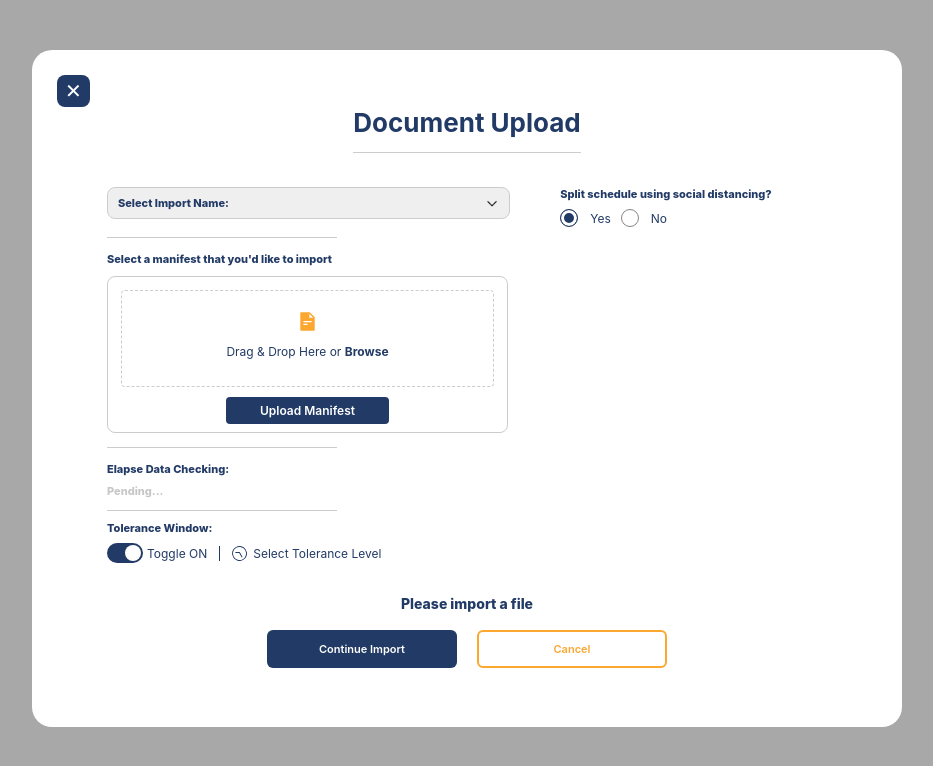
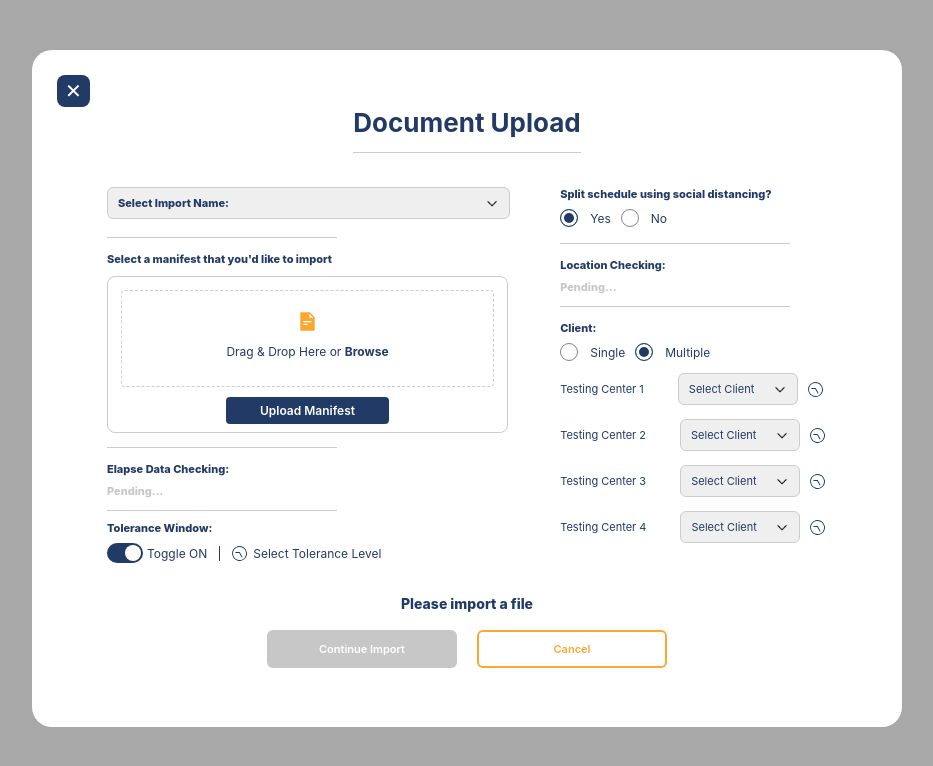
Before and after one commit to Aredu89/skyhop-challenge, a React (Create React App) app: page / in a window 1280 px wide. Shown: the top 766 px of the page, without its empty margins (173-1106 px from the left). Built offline with nearby package versions, Linux system fonts and the light colour scheme.

Commit message:
feat: clients selection

```diff
--- a/src/components/button/button.component.jsx
+++ b/src/components/button/button.component.jsx
@@ -1,8 +1,12 @@
 import React from 'react';
 import { StyledButton } from './button.styles';
 
-const Button = ({ children, type = 'standard', onClick }) => (
-  <StyledButton $type={type} onClick={onClick}>{children}</StyledButton>
+const Button = ({ children, type = 'standard', onClick, disabled = false }) => (
+  <StyledButton
+    $type={type}
+    onClick={onClick}
+    disabled={disabled}
+  >{children}</StyledButton>
 );
 
 export default Button;
--- a/src/components/button/button.styles.jsx
+++ b/src/components/button/button.styles.jsx
@@ -1,5 +1,5 @@
 import styled, { css } from 'styled-components';
-import { PRIMARY_COLOR, SECONDARY_COLOR } from '../../styles/variables';
+import { PRIMARY_COLOR, SECONDARY_COLOR, MEDIUM_GRAY } from '../../styles/variables';
 
 const closeStyles = css`
   font-size: 20px;
@@ -44,6 +44,13 @@
     cursor: pointer;
     opacity: .9;
   }
+  &:disabled {
+    background-color: ${MEDIUM_GRAY};
+    &:hover {
+      cursor: auto;
+      opacity: 1;
+    }
+  }
   ${({ $type }) => {
     if($type === 'close') {
       return closeStyles
--- /dev/null
+++ b/src/components/client-selects/client-selects.component.jsx
@@ -0,0 +1,22 @@
+import React from 'react';
+import Select from '../select/select.component';
+import { ClientsContainer, ClientContainer, Text } from './client-selects.styles';
+import { clientOptions } from '../../utils/mock-values';
+import { BsClock } from 'react-icons/bs';
+
+const ClientSelects = ({clients, setClients}) => {
+
+  return (
+    <ClientsContainer>
+      {clients.map((cl, indx) => (
+        <ClientContainer key={`client-selection-${indx}`}>
+          <Text>Testing Center {indx+1}</Text>
+          <Select options={clientOptions} placeholder='Select Client' light />
+          <BsClock style={{fontSize: '15px', transform: 'rotate(150deg)'}} />
+        </ClientContainer>
+      ))}
+    </ClientsContainer>
+  );
+};
+
+export default ClientSelects;
--- /dev/null
+++ b/src/components/client-selects/client-selects.styles.jsx
@@ -0,0 +1,18 @@
+import styled from 'styled-components';
+
+export const ClientsContainer = styled.div`
+  margin-top: 10px;
+`;
+
+export const Text = styled.span`
+  margin-right: 24px;
+`;
+
+export const ClientContainer = styled.div`
+  display: grid;
+  grid-template-columns: auto 120px 1fr;
+  gap: 10px;
+  align-items: center;
+  font-size: 11px;
+  margin-bottom: 14px;
+`;
--- a/src/components/continue-buttons/continue-buttons.component.jsx
+++ b/src/components/continue-buttons/continue-buttons.component.jsx
@@ -12,7 +12,7 @@
       {ready ? 'Data in the import file is correct. Please press Continue to import.' : 'Please import a file'}
     </SubTitle>
     <ButtonsContainer>
-      <Button type='big' onClick={onContinue}>Continue Import</Button>
+      <Button type='big' onClick={onContinue} disabled={!ready}>Continue Import</Button>
       <Button type='bigReverted' onClick={onCancel}>Cancel</Button>
     </ButtonsContainer>
   </ContinueButtonsContainer>
--- a/src/components/select/select.component.jsx
+++ b/src/components/select/select.component.jsx
@@ -1,15 +1,13 @@
 import React from 'react';
-import { StyledSelect, SelectContainer } from './select.styles';
+import { StyledSelect } from './select.styles';
 
-const Select = ({options, placeholder}) => (
-  <SelectContainer>
-    <StyledSelect defaultValue=''>
-      <option value='' disabled>{placeholder || 'Select one option'}</option>
-      {options.map((opt, indx) => (
-        <option key={`option-item-${indx}`} value={opt}>{opt}</option>
-      ))}
-    </StyledSelect>
-  </SelectContainer>
+const Select = ({options, placeholder, light = false}) => (
+  <StyledSelect defaultValue='' $light={light}>
+    <option value='' disabled>{placeholder || 'Select one option'}</option>
+    {options.map((opt, indx) => (
+      <option key={`option-item-${indx}`} value={opt}>{opt}</option>
+    ))}
+  </StyledSelect>
 );
 
 export default Select;
--- a/src/components/select/select.styles.jsx
+++ b/src/components/select/select.styles.jsx
@@ -1,7 +1,5 @@
 import styled from 'styled-components';
 import { PRIMARY_COLOR, BORDER_COLOR } from '../../styles/variables';
-
-export const SelectContainer = styled.div``;
 
 export const StyledSelect = styled.select`
   appearance: none;
@@ -9,11 +7,11 @@
   width: 100%;
   font-size: 11px;
   font-family: inherit;
-  font-weight: 800;
+  font-weight: ${({$light}) => $light ? '400' : '800'};
   padding: 8px 10px;
   color: ${PRIMARY_COLOR};
-  border-radius: 8px;
-  border: 1.5px solid ${BORDER_COLOR};
+  border-radius: 6px;
+  border: ${({$light}) => $light ? '1px' : '1.5px'} solid ${BORDER_COLOR};
   background-image: url(/collapse-arrow.png);
   background-repeat: no-repeat;
   background-position: right 0.7rem top 50%;
--- a/src/pages/document-upload/document-upload.component.jsx
+++ b/src/pages/document-upload/document-upload.component.jsx
@@ -1,4 +1,4 @@
-import React, { useState, useContext } from 'react';
+import React, { useState, useContext, useEffect } from 'react';
 
 import Modal from '../../components/modal/modal.component';
 import Select from '../../components/select/select.component';
@@ -8,9 +8,10 @@
 import Toggle from '../../components/toggle/toggle.component';
 import ContinueButtons from '../../components/continue-buttons/continue-buttons.component';
 import RadioButton from '../../components/radio-button/radio-button.component';
+import ClientSelects from '../../components/client-selects/client-selects.component';
 import { FilesContext } from '../../context/files.context';
 
-import { selectOptions } from '../../utils/mock-values';
+import { titleOptions } from '../../utils/mock-values';
 import {
   DocumentUploadContainer,
   FormContainer,
@@ -18,13 +19,25 @@
   TitleContainer,
   LeftSection,
   RightSection,
+  ClientSection,
   ContinueSectionContainer,
 } from './document-upload.styles';
 
 const DocumentUpload = () => {
   const [isModalOpen, setIsModalOpen] = useState(true);
   const [isSplitSchedule, setIsSplitSchedule] = useState('Yes');
+  const [clientSelection, setClientSelection] = useState('Multiple');
+  const [clients, setClients] = useState(['', '', '', '']);
   const { loadedFiles } = useContext(FilesContext);
+
+  useEffect(() => {
+    if(clientSelection === 'Multiple') {
+      return setClients(['', '', '', '']);
+    };
+    if(clientSelection === 'Single') {
+      return setClients(['']);
+    };
+  }, [clientSelection]);
 
   const handleToggleModal = () => {
     //We wont make the modal close for this challenge
@@ -45,13 +58,17 @@
     setIsSplitSchedule(event.target.value);
   };
 
+  const handleClientSelectionChange = (event) => {
+    setClientSelection(event.target.value);
+  };
+
   return (
     <DocumentUploadContainer>
       <Modal isOpen={isModalOpen} onClose={handleToggleModal}>
         <FormContainer>
           <TitleContainer><Title>Document Upload</Title></TitleContainer>
           <LeftSection>
-            <Select options={selectOptions} placeholder='Select Import Name:' />
+            <Select options={titleOptions} placeholder='Select Import Name:' />
             <SeparationLine marginTop={18} />
             <DragNDrop />
             <ValidationSection
@@ -72,6 +89,24 @@
               options={['Yes', 'No']}
               onChange={handleIsSplitScheduleChange}
             />
+            <ValidationSection
+              title='Location Checking:'
+              message='All Available!'
+              ready={filesReady}
+            />
+            <ClientSection>
+              <RadioButton
+                name='client-selection'
+                title='Client:'
+                value={clientSelection}
+                options={['Single', 'Multiple']}
+                onChange={handleClientSelectionChange}
+              />
+              <ClientSelects
+                clients={clients}
+                setClients={setClients}
+              />
+            </ClientSection>
           </RightSection>
           <ContinueSectionContainer>
             <ContinueButtons ready={filesReady} onContinue={handleContinueImport} onCancel={handleCancel} />
--- a/src/pages/document-upload/document-upload.styles.jsx
+++ b/src/pages/document-upload/document-upload.styles.jsx
@@ -41,6 +41,10 @@
   grid-row: 2 / 3;
 `;
 
+export const ClientSection = styled.div`
+  margin-top: 14px;
+`;
+
 export const ContinueSectionContainer = styled.div`
   grid-column: 1 / 3;
   grid-row: 3 / 4;
--- a/src/utils/mock-values.js
+++ b/src/utils/mock-values.js
@@ -1,7 +1,15 @@
-export const selectOptions = [
-  'Option 1',
-  'Option 2',
-  'Option 3',
-  'Option 4',
-  'Option 5'
+export const titleOptions = [
+  'Title 1',
+  'Title 2',
+  'Title 3',
+  'Title 4',
+  'Title 5'
 ];
+
+export const clientOptions = [
+  'Client 1',
+  'Client 2',
+  'Client 3',
+  'Client 4',
+  'Client 5'
+];
```
